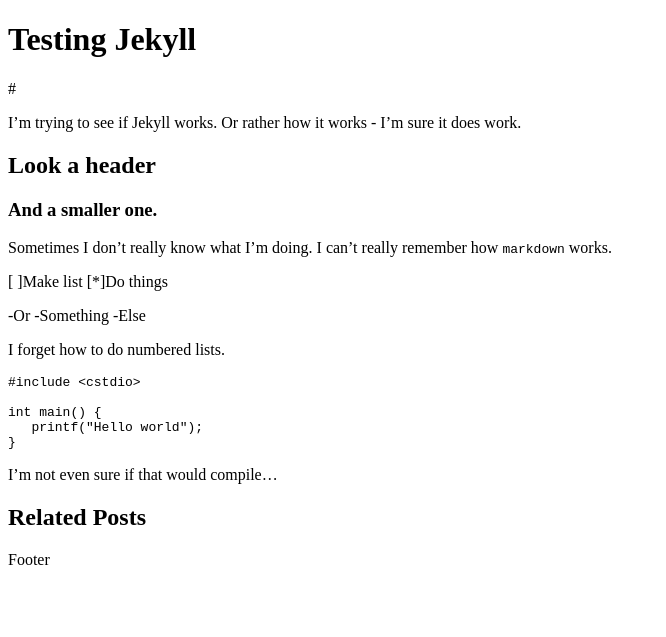
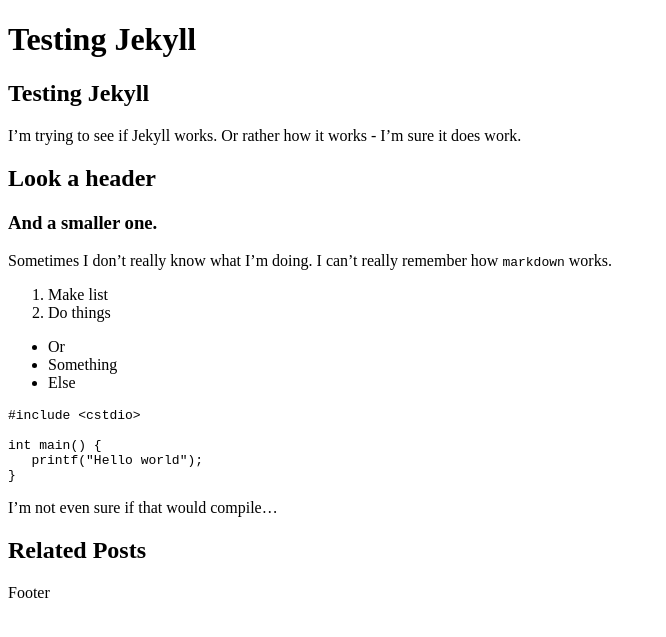
Before and after one commit to jwlawson/jwlawson.github.io, a Jekyll site: the page built from _posts/2014-08-02-testing-jekyll.md, in a window 1280 px wide. Shown: the top 637 px of the page, without its empty margins (0-666 px from the left). Built offline with Jekyll 4.4.1, drawn with Linux system fonts in a browser that asks for light colours.

Commit message:
Update 2014-08-02-testing-jekyll.md

````diff
--- a/_posts/2014-08-02-testing-jekyll.md
+++ b/_posts/2014-08-02-testing-jekyll.md
@@ -3,7 +3,7 @@
 title: Testing Jekyll
 ---
 
-#{{ post.title }}
+# {{ page.title }}
 
 I'm trying to see if Jekyll works. Or rather how it works - I'm sure it does work.
 
@@ -14,16 +14,15 @@
 Sometimes I don't really know what I'm doing.
 I can't really remember how `markdown` works.
 
-[ ]Make list
-[*]Do things
+1. Make list
+2. Do things
 
--Or
--Something
--Else
+- Or
+- Something
+- Else
 
-I forget how to do numbered lists.
 
-```
+```c
 #include <cstdio>
 
 int main() {
````
